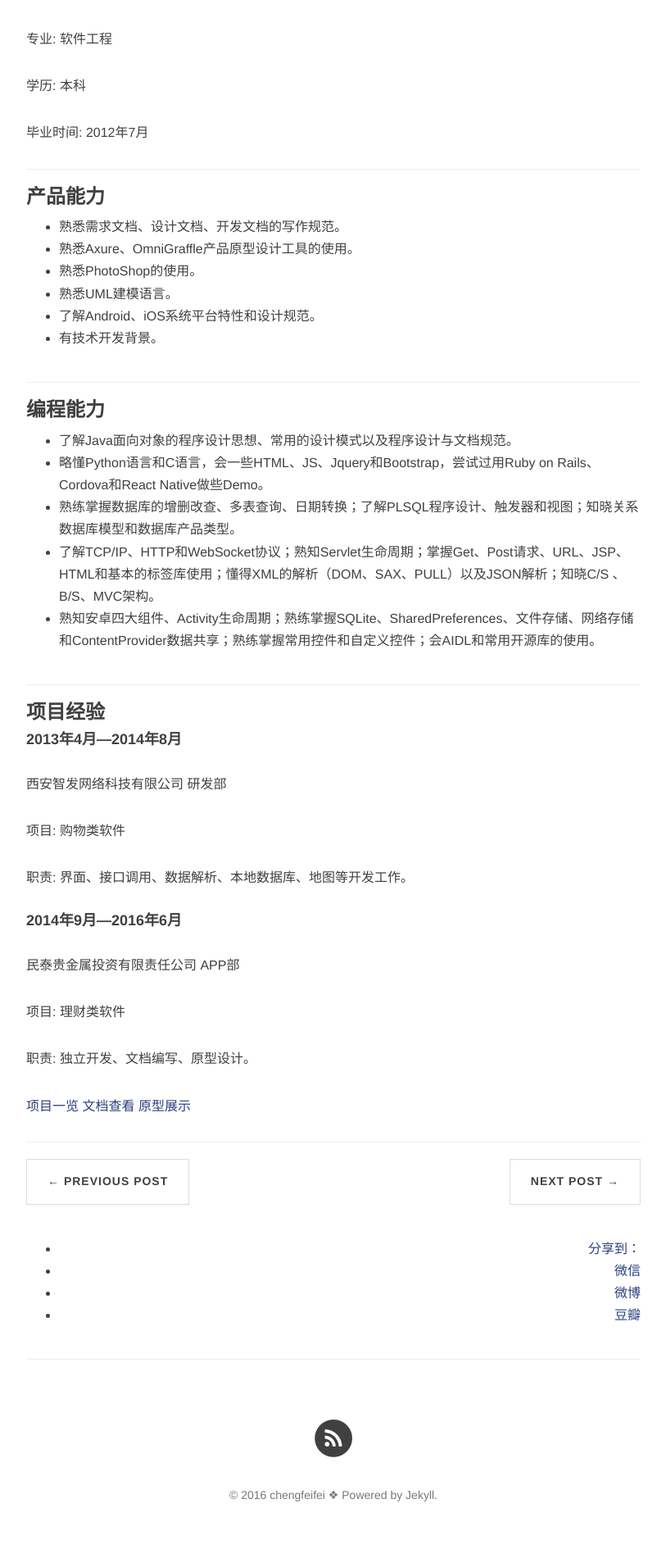
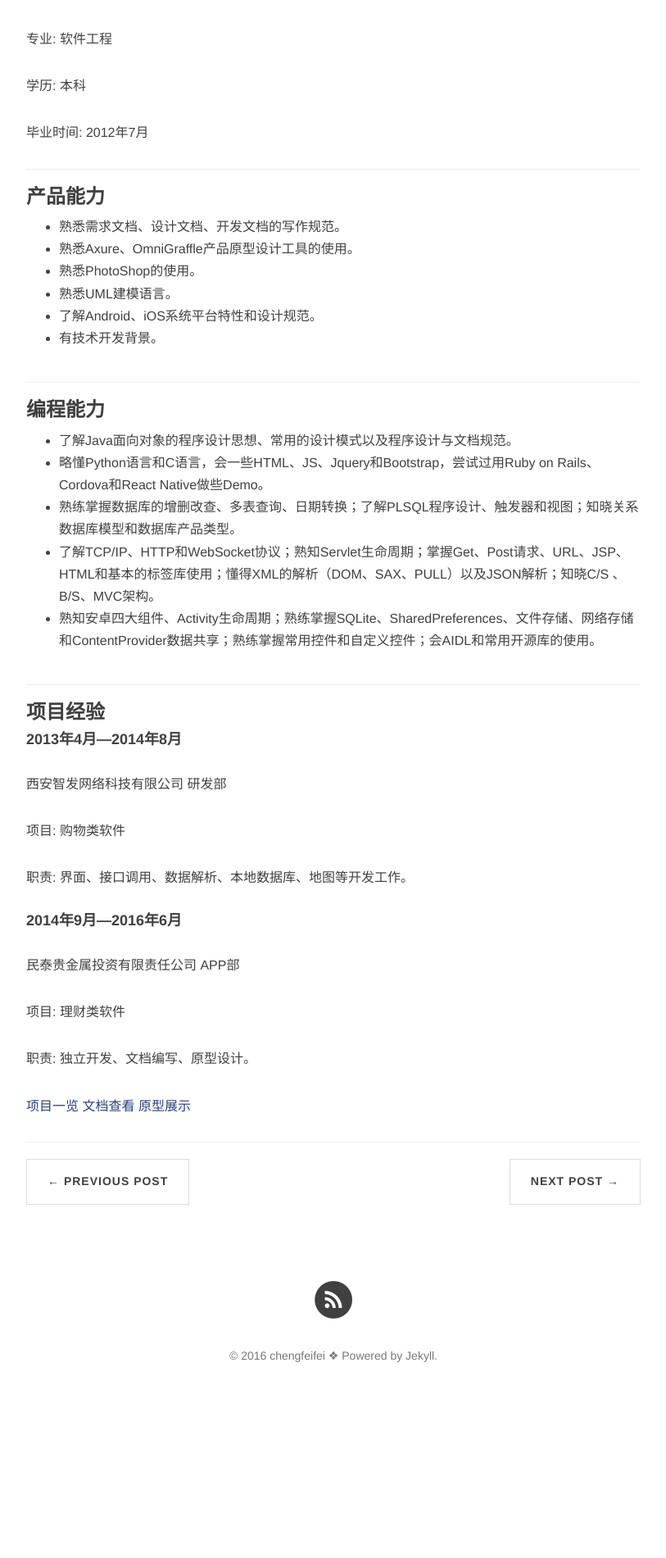
Before and after one commit to chengfeifei/chengfeifei.github.io, a Jekyll site: the page built from _posts/2016-04-14-my-resume.md, in a window 1280 px wide. Shown: the part 910-2811 px from the top of the page at 82% size, without its empty margins (233-1046 px from the left). Built offline with Jekyll 4.4.1, drawn with Linux system fonts in a browser that asks for light colours; nearby versions of some CDN libraries; comment, search, counter and statistics services are not loaded; after the commit the page ends 2642 px from its top, so only the background shows below that.

```diff
--- a/_layouts/post.html
+++ b/_layouts/post.html
@@ -55,67 +55,10 @@ layout: default
                     {% endif %}
                 </ul>
 
-                <!-- Duoshuo Share start -->
-                <style>
-                    .ds-share{
-                        text-align: right;
-                    }
-
-                    @media only screen and (max-width: 700px) {
-                        .ds-share {
-
-                        }
-                    }
-                </style>
-
-                <div class="ds-share"
-                    data-thread-key="{{page.id}}" data-title="{{page.title}}"
-                    data-images="{{ site.url }}/{% if page.header-img %}{{ page.header-img }}{% else %}{{ site.header-img }}{% endif %}"
-                    data-content="{{ content | strip_html | truncate:80 }} | Microdust:Azeril's blog"
-                    data-url="{{site.url}}{{page.url}}">
-                    <div class="ds-share-inline">
-                      <ul  class="ds-share-icons-16">
-
-                        <li data-toggle="ds-share-icons-more"><a class="ds-more" href="#">分享到：</a></li>
-                        <li><a class="ds-wechat flat" href="javascript:void(0);" data-service="wechat">微信</a></li>
-                        <li><a class="ds-weibo flat" href="javascript:void(0);" data-service="weibo">微博</a></li>
-                        <li><a class="ds-douban flat" href="javascript:void(0);" data-service="douban">豆瓣</a></li>
-                      </ul>
-                      <div class="ds-share-icons-more">
-                      </div>
-                    </div>
-                <hr>
-                </div>
-                <!-- Duoshuo Share end-->
-
-
-                <!-- 多说评论框 start -->
-                <!--
-                <div class="comment">
-                    <div class="ds-thread" data-thread-key="{{page.id}}" data-title="{{page.title}}" data-url="{{site.url}}{{page.url}}"></div>
-                </div>
-                -->
-                <!-- 多说评论框 end -->
             </div>
         </div>
     </div>
 </article>
-
-
-
-<!-- 多说公共JS代码 start (一个网页只需插入一次) -->
-<script type="text/javascript">
-var duoshuoQuery = {short_name:"cnfeat"};
-    (function() {
-        var ds = document.createElement('script');
-        ds.type = 'text/javascript';ds.async = true;
-        ds.src = (document.location.protocol == 'https:' ? 'https:' : 'http:') + '//static.duoshuo.com/embed.js';
-        ds.charset = 'UTF-8';
-        (document.getElementsByTagName('head')[0]
-         || document.getElementsByTagName('body')[0]).appendChild(ds);
-    })();
-</script>
-<!-- 多说公共JS代码 end -->
 
 <!-- async load function -->
 <script>
```
